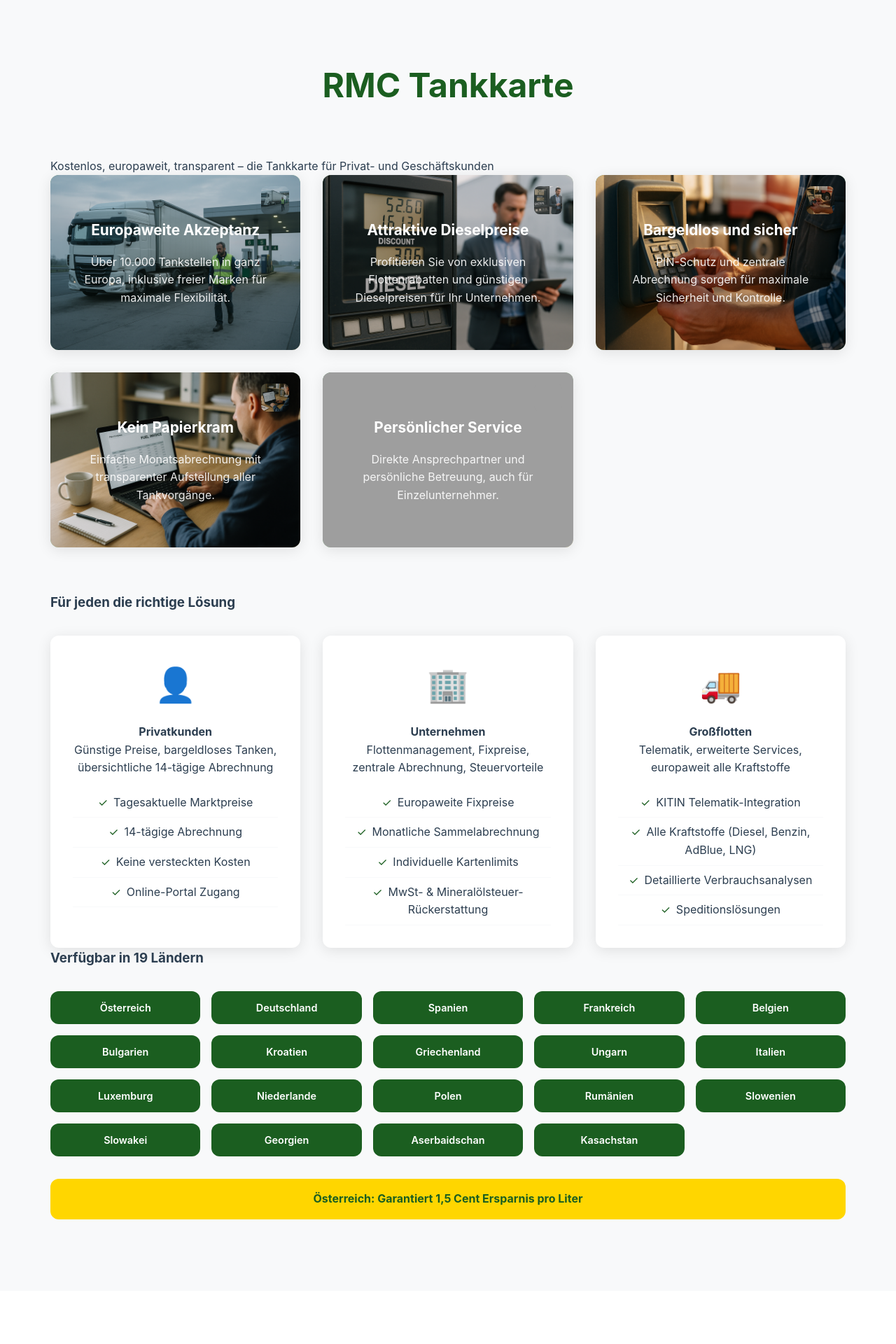
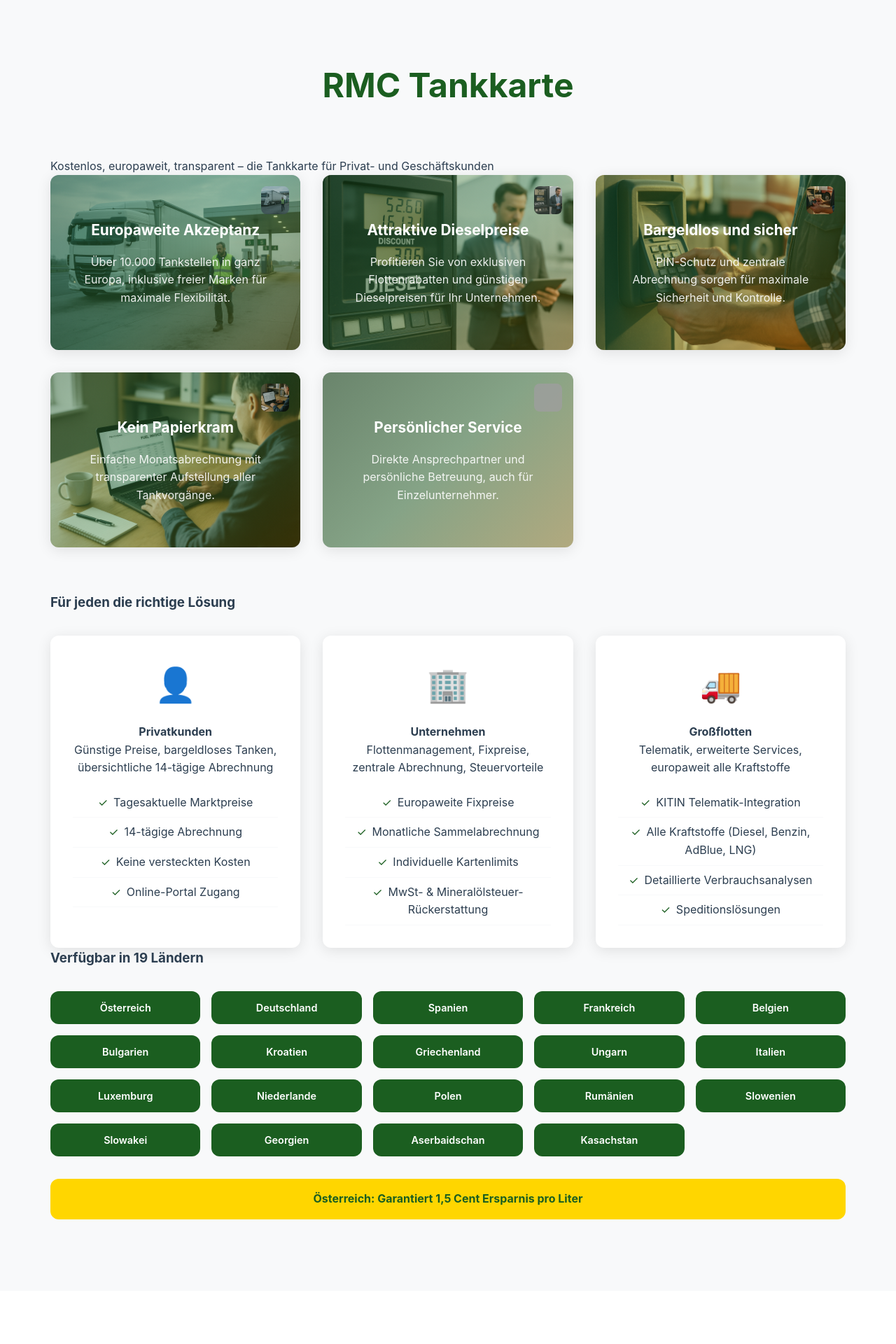
Before and after one commit to einfachstarten/tankkarte, a PHP site: page / in a window 1280 px wide. Shown: the part 1832-3752 px from the top of the page at 70% size. Run offline with PHP 8.4, Linux system fonts and the light colour scheme; grey boxes are pictures that could not be loaded.

Commit message:
Show card backgrounds with gradient overlay

```diff
--- a/css/styles.css
+++ b/css/styles.css
@@ -381,6 +381,9 @@
 
         .benefit-card {
             background: var(--white);
+            background-size: cover;
+            background-position: center;
+            background-repeat: no-repeat;
             padding: 2.5rem;
             border-radius: var(--border-radius);
             box-shadow: var(--shadow);
@@ -402,21 +405,18 @@
             right: 0;
             bottom: 0;
             background: linear-gradient(135deg,
-                rgba(27, 94, 32, 0.7) 0%,
-                rgba(76, 175, 80, 0.6) 50%,
-                rgba(255, 214, 0, 0.3) 100%
+                rgba(27, 94, 32, 0.4) 0%,
+                rgba(76, 175, 80, 0.3) 50%,
+                rgba(255, 214, 0, 0.2) 100%
             );
-            background-size: cover;
-            background-position: center;
-            background-repeat: no-repeat;
             z-index: 1;
        }
 
         .benefit-card:hover::before {
             background: linear-gradient(135deg,
-                rgba(27, 94, 32, 0.8) 0%,
-                rgba(76, 175, 80, 0.7) 50%,
-                rgba(255, 214, 0, 0.4) 100%
+                rgba(27, 94, 32, 0.6) 0%,
+                rgba(76, 175, 80, 0.5) 50%,
+                rgba(255, 214, 0, 0.3) 100%
             );
         }
 
@@ -460,45 +460,6 @@
             color: rgba(255, 255, 255, 0.9);
         }
 
-        .benefit-card[data-bg="europa"]::before {
-            background-image: url('images/europa-karte.png'), linear-gradient(135deg,
-                rgba(27, 94, 32, 0.7) 0%,
-                rgba(76, 175, 80, 0.6) 50%,
-                rgba(255, 214, 0, 0.3) 100%
-            );
-        }
-
-        .benefit-card[data-bg="diesel"]::before {
-            background-image: url('images/diesel-preise.png'), linear-gradient(135deg,
-                rgba(27, 94, 32, 0.7) 0%,
-                rgba(76, 175, 80, 0.6) 50%,
-                rgba(255, 214, 0, 0.3) 100%
-            );
-        }
-
-        .benefit-card[data-bg="sicherheit"]::before {
-            background-image: url('images/sicherheit.png'), linear-gradient(135deg,
-                rgba(27, 94, 32, 0.7) 0%,
-                rgba(76, 175, 80, 0.6) 50%,
-                rgba(255, 214, 0, 0.3) 100%
-            );
-        }
-
-        .benefit-card[data-bg="abrechnung"]::before {
-            background-image: url('images/abrechnung.png'), linear-gradient(135deg,
-                rgba(27, 94, 32, 0.7) 0%,
-                rgba(76, 175, 80, 0.6) 50%,
-                rgba(255, 214, 0, 0.3) 100%
-            );
-        }
-
-        .benefit-card[data-bg="service"]::before {
-            background-image: url('images/service.png'), linear-gradient(135deg,
-                rgba(27, 94, 32, 0.7) 0%,
-                rgba(76, 175, 80, 0.6) 50%,
-                rgba(255, 214, 0, 0.3) 100%
-            );
-        }
 
         /* Funktion Section */
         .steps-container {
--- a/index.html
+++ b/index.html
@@ -138,27 +138,27 @@
 
                 <!-- Benefits Grid -->
                 <div class="benefits-grid">
-                    <div class="benefit-card scroll-reveal" data-bg="europa">
+                    <div class="benefit-card scroll-reveal" style="background-image: url('images/europa-karte.png');">
                         <img src="images/europa-karte.png" class="benefit-icon" loading="lazy" alt="" data-translate="fuelcard.benefit1.title">
                         <h3 data-translate="fuelcard.benefit1.title">Loading...</h3>
                         <p data-translate="fuelcard.benefit1.description">Loading...</p>
                     </div>
-                    <div class="benefit-card scroll-reveal" data-bg="diesel">
+                    <div class="benefit-card scroll-reveal" style="background-image: url('images/diesel-preise.png');">
                         <img src="images/diesel-preise.png" class="benefit-icon" loading="lazy" alt="" data-translate="fuelcard.benefit2.title">
                         <h3 data-translate="fuelcard.benefit2.title">Loading...</h3>
                         <p data-translate="fuelcard.benefit2.description">Loading...</p>
                     </div>
-                    <div class="benefit-card scroll-reveal" data-bg="sicherheit">
+                    <div class="benefit-card scroll-reveal" style="background-image: url('images/sicherheit.png');">
                         <img src="images/sicherheit.png" class="benefit-icon" loading="lazy" alt="" data-translate="fuelcard.benefit3.title">
                         <h3 data-translate="fuelcard.benefit3.title">Loading...</h3>
                         <p data-translate="fuelcard.benefit3.description">Loading...</p>
                     </div>
-                    <div class="benefit-card scroll-reveal" data-bg="abrechnung">
+                    <div class="benefit-card scroll-reveal" style="background-image: url('images/abrechnung.png');">
                         <img src="images/abrechnung.png" class="benefit-icon" loading="lazy" alt="" data-translate="fuelcard.benefit4.title">
                         <h3 data-translate="fuelcard.benefit4.title">Loading...</h3>
                         <p data-translate="fuelcard.benefit4.description">Loading...</p>
                     </div>
-                    <div class="benefit-card scroll-reveal" data-bg="service">
+                    <div class="benefit-card scroll-reveal" style="background-image: url('images/service.png');">
                         <img src="images/service.png" class="benefit-icon" loading="lazy" alt="" data-translate="fuelcard.benefit5.title">
                         <h3 data-translate="fuelcard.benefit5.title">Loading...</h3>
                         <p data-translate="fuelcard.benefit5.description">Loading...</p>
```
